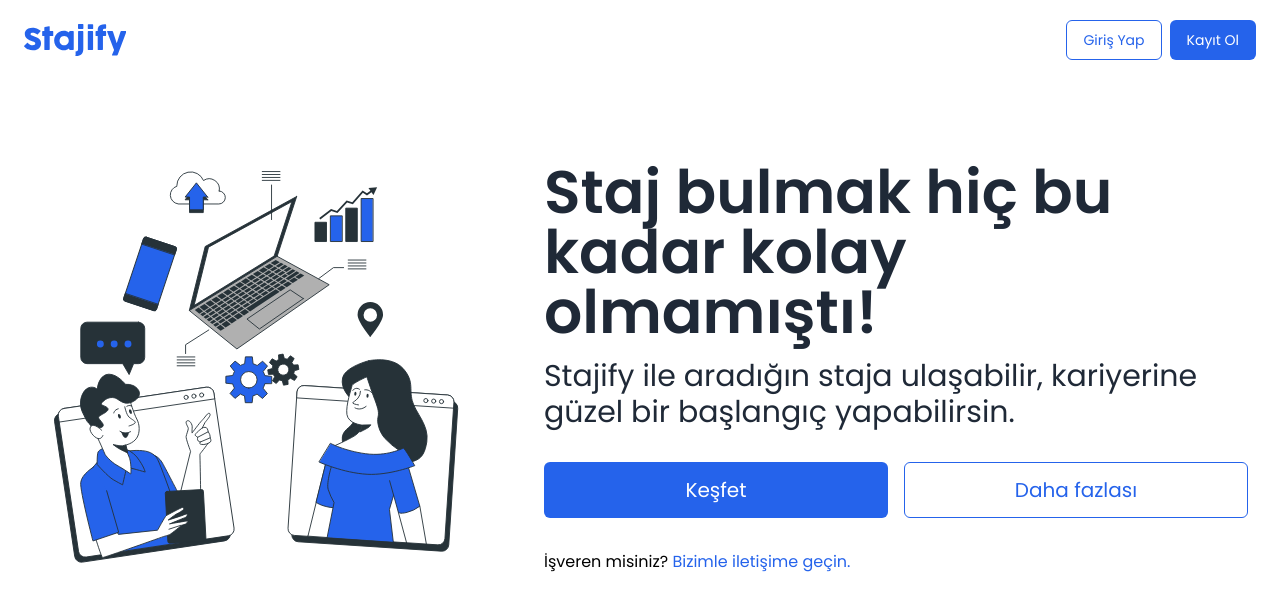
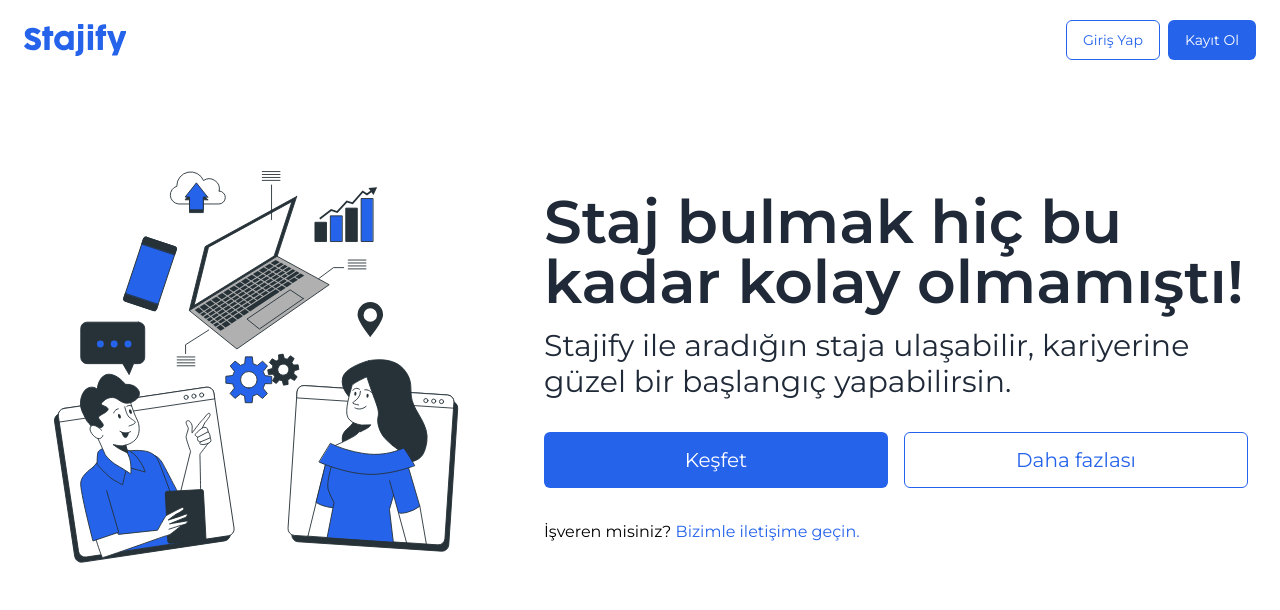
Before and after one commit to onurravli/stajify, a Next.js app in the folder packages/frontend/: page / in a window 1280 px wide. Shown: the top 610 px of the page. Built offline with nearby package versions, Linux system fonts and the light colour scheme.

Commit message:
chore(frontend): update font

```diff
--- a/packages/frontend/src/app/layout.tsx
+++ b/packages/frontend/src/app/layout.tsx
@@ -1,9 +1,9 @@
 import type { Metadata } from "next";
 import "./globals.css";
 import Header from "@/components/header";
-import { Poppins } from "next/font/google";
+import { Montserrat } from "next/font/google";
 
-const inter = Poppins({
+const montserrat = Montserrat({
   subsets: ["latin-ext"],
   weight: ["300", "400", "500", "600", "700", "800", "900"],
 });
@@ -15,7 +15,7 @@
 export default function RootLayout({ children }: { children: React.ReactNode }) {
   return (
     <html lang="en">
-      <body className={inter.className}>
+      <body className={montserrat.className}>
         <Header />
         {children}
       </body>
```
